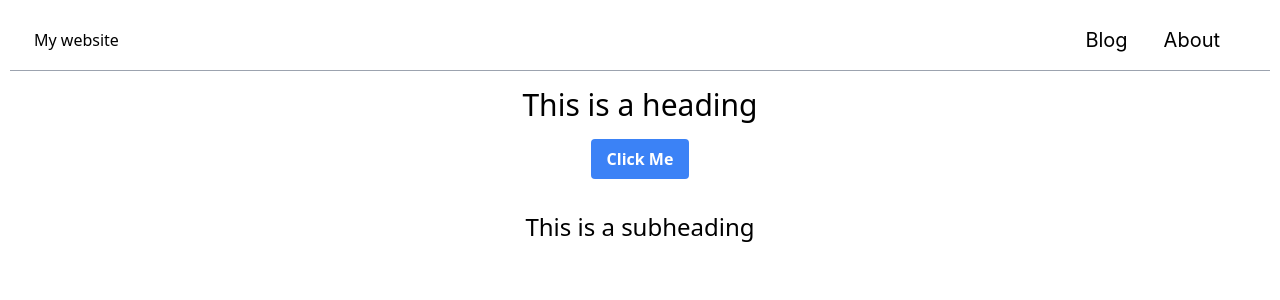
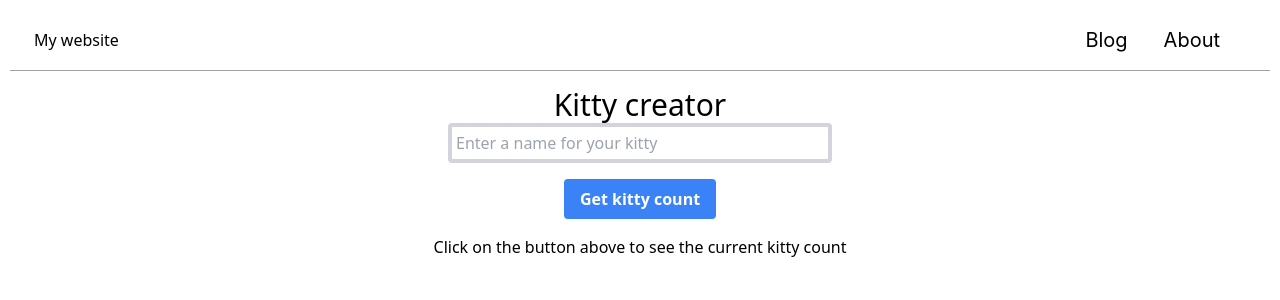
Before and after one commit to yechuan51/MyWebsiteV2, a Next.js app in the folder website/: page /test in a window 1280 px wide. Shown: the top 300 px of the page. Built offline with nearby package versions, Linux system fonts and the light colour scheme.

Commit message:
Playing around with mongoose. (#8)

```diff
--- a/website/next.config.js
+++ b/website/next.config.js
@@ -4,6 +4,13 @@ const nextConfig = {
     appDir: true,
   },
   output: "standalone",
+  webpack: (config) => {
+    // this will override the experiments
+    config.experiments = { ...config.experiments, topLevelAwait: true };
+    // this will just update topLevelAwait property of config.experiments
+    // config.experiments.topLevelAwait = true
+    return config;
+  },
 };
 
 module.exports = nextConfig;
--- a/website/package.json
+++ b/website/package.json
@@ -15,6 +15,7 @@
     "@types/react-dom": "18.0.11",
     "eslint": "8.36.0",
     "eslint-config-next": "13.2.4",
+    "mongoose": "^7.0.2",
     "next": "13.2.4",
     "react": "18.2.0",
     "react-dom": "18.2.0",
--- a/website/src/app/(home)/test/page.tsx
+++ b/website/src/app/(home)/test/page.tsx
@@ -1,11 +1,15 @@
-export default function TestPage() {
+import KittyFinder from "@/components/kittyDb/finder";
+
+export default async function TestPage() {
   return (
     <div className="flex justify-center flex-col items-center">
-      <h1 className="text-3xl mt-4">This is a heading</h1>
-      <button className="bg-blue-500 hover:bg-blue-700 text-white font-bold py-2 px-4 rounded my-4">
-        Click Me
-      </button>
-      <h2 className="text-2xl my-4">This is a subheading</h2>
+      <h1 className="text-3xl mt-4">Kitty creator</h1>
+      <input
+        type="text"
+        className="border-solid border-4 border-gray-300 p-1 rounded w-96"
+        placeholder="Enter a name for your kitty"
+      />
+      <KittyFinder />
     </div>
   );
 }
--- a/website/src/app/api/hello/route.tsx
+++ b/website/src/app/api/hello/route.tsx
@@ -1,7 +1,3 @@
-import { NextResponse } from "next/server";
-
 export async function GET(request: Request): Promise<Response> {
-  console.log("WTF");
-  console.log(request);
   return new Response("Hello, Next.js!");
 }
--- /dev/null
+++ b/website/src/components/kittyDb/finder.tsx
@@ -0,0 +1,31 @@
+"use client";
+
+import { useState } from "react";
+
+export default function KittyFinder() {
+  const [kittyCount, setKittyCount] = useState(0);
+
+  async function getKitty() {
+    const response = await fetch("/api/kitty");
+    const data = await response.json();
+    setKittyCount(data.count);
+  }
+
+  return (
+    <div className="flex justify-center flex-col items-center">
+      <button
+        onClick={() => {
+          getKitty();
+        }}
+        className="bg-blue-500 hover:bg-blue-700 text-white font-bold py-2 px-4 rounded my-4"
+      >
+        Get kitty count
+      </button>
+      {kittyCount <= 0 ? (
+        <p>Click on the button above to see the current kitty count</p>
+      ) : (
+        <p>The current kitty count is {kittyCount}</p>
+      )}
+    </div>
+  );
+}
--- /dev/null
+++ b/website/src/models/kitty.ts
@@ -0,0 +1,29 @@
+import mongoose from "mongoose";
+
+interface IKitty {
+  name: string;
+}
+
+interface IKittyMethods {
+  speak: () => void;
+}
+
+type KittyModel = mongoose.Model<IKitty, {}, IKittyMethods>;
+
+// Create a mongoose schema called kitty schema that includes a name field.
+const kittySchema = new mongoose.Schema<IKitty, KittyModel, IKittyMethods>({
+  name: { type: String, required: true },
+});
+
+// Add a speak method to the kittySchema methods.
+kittySchema.methods.speak = function () {
+  const greeting = this.name
+    ? "Meow name is " + this.name
+    : "I don't have a name";
+  console.log(greeting);
+};
+
+// Create a mongoose model called Kitty that uses the kittySchema.
+const mKitten = mongoose.model<IKitty, KittyModel>("Kitten", kittySchema);
+
+export default mKitten;
--- /dev/null
+++ b/website/src/pages/api/kitty.ts
@@ -0,0 +1,34 @@
+import mKitten from "@/models/kitty";
+import mongoose from "mongoose";
+import { NextApiRequest, NextApiResponse } from "next";
+
+type GetKittenData = {
+  count: number;
+};
+
+export default async function handler(
+  req: NextApiRequest,
+  res: NextApiResponse<GetKittenData>
+) {
+  // Return 200 status and a dummy JSON response.
+
+  if (req.method === "GET") {
+    console.log("GET");
+    mongoose.connect(process.env.MONGODB_URI as string);
+
+    const kittens = await mKitten.find();
+    console.log(kittens);
+    res.status(200).json({ count: kittens.length });
+  } else if (req.method === "POST") {
+    console.log("POST");
+    mongoose.connect(process.env.MONGODB_URI as string);
+
+    // Access the name from request.
+    const { name } = req.body;
+    // If name is not included, default to fluffy.
+    const newKitty = new mKitten({ name: name || "fluffy" });
+
+    await newKitty.save();
+    newKitty.speak();
+  }
+}
```
Also changed, not shown: 1 other file (tests, documents, lock files or other folders).
